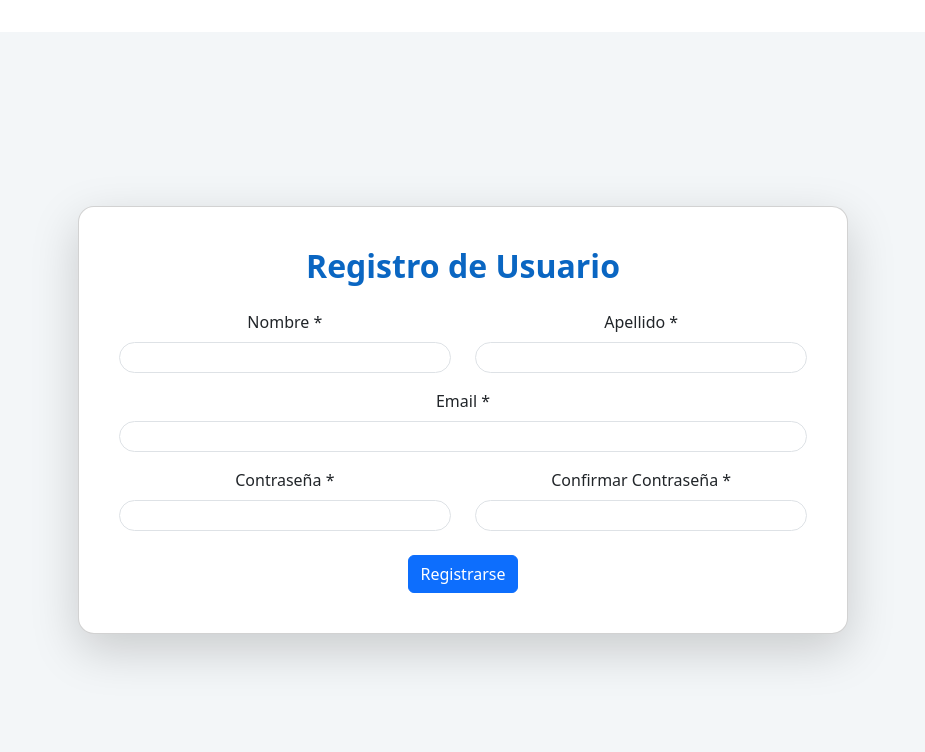
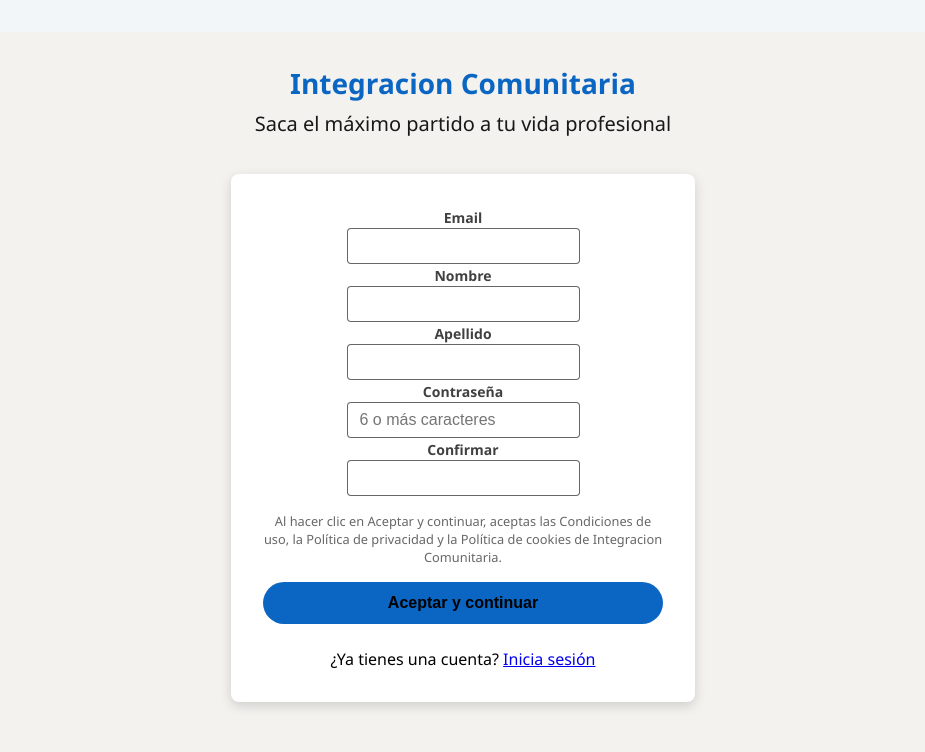
Before and after one commit to nahuelmendez6/int-com-front, a React (Vite) app: page /register-provider in a window 1280 px wide. Shown: the top 752 px of the page, without its empty margins (177-1102 px from the left). Built offline with nearby package versions, Linux system fonts and the light colour scheme.

Commit message:
refactor: refactorizacion de los estilos de pagina de bienvenida, login y registro

```diff
--- a/src/components/registrationForm/PersonalInfoForm.jsx
+++ b/src/components/registrationForm/PersonalInfoForm.jsx
@@ -3,70 +3,72 @@ import { Form, Row, Col } from 'react-bootstrap';
 
 const PersonalInfoForm = ({ formData, handleChange }) => (
   <>
-    <Row className="mb-3">
-      <Form.Group as={Col} md="6">
-        <Form.Label>Nombre *</Form.Label>
+    <Form.Group as={Row} className="mb-3">
+      <Form.Label column sm={4} className="form-label text-sm-end">Email</Form.Label>
+      <Col sm={8}>
+        <Form.Control
+          required
+          type="email"
+          name="email"
+          value={formData.email}
+          onChange={handleChange}
+          className="form-control"
+        />
+      </Col>
+    </Form.Group>
+    <Form.Group as={Row} className="mb-3">
+      <Form.Label column sm={4} className="form-label text-sm-end">Nombre</Form.Label>
+      <Col sm={8}>
         <Form.Control
           required
           type="text"
           name="name"
           value={formData.name}
           onChange={handleChange}
-          size="sm"
-          className="rounded-pill"
+          className="form-control"
         />
-      </Form.Group>
-      <Form.Group as={Col} md="6">
-        <Form.Label>Apellido *</Form.Label>
+      </Col>
+    </Form.Group>
+    <Form.Group as={Row} className="mb-3">
+      <Form.Label column sm={4} className="form-label text-sm-end">Apellido</Form.Label>
+      <Col sm={8}>
         <Form.Control
           required
           type="text"
           name="lastname"
           value={formData.lastname}
           onChange={handleChange}
-          size="sm"
-          className="rounded-pill"
+          className="form-control"
         />
-      </Form.Group>
-    </Row>
-    <Form.Group className="mb-3">
-      <Form.Label>Email *</Form.Label>
-      <Form.Control
-        required
-        type="email"
-        name="email"
-        value={formData.email}
-        onChange={handleChange}
-        size="sm"
-        className="rounded-pill"
-      />
+      </Col>
     </Form.Group>
-    <Row className="mb-3">
-      <Form.Group as={Col} md="6">
-        <Form.Label>Contraseña *</Form.Label>
+    <Form.Group as={Row} className="mb-3">
+      <Form.Label column sm={4} className="form-label text-sm-end">Contraseña</Form.Label>
+      <Col sm={8}>
         <Form.Control
           required
           type="password"
           name="password"
           value={formData.password}
           onChange={handleChange}
-          size="sm"
-          className="rounded-pill"
+          className="form-control"
+          placeholder="6 o más caracteres"
         />
-      </Form.Group>
-      <Form.Group as={Col} md="6">
-        <Form.Label>Confirmar Contraseña *</Form.Label>
+      </Col>
+    </Form.Group>
+    <Form.Group as={Row} className="mb-3">
+      <Form.Label column sm={4} className="form-label text-sm-end">Confirmar</Form.Label>
+      <Col sm={8}>
         <Form.Control
           required
           type="password"
           name="confirmPassword"
           value={formData.confirmPassword}
           onChange={handleChange}
-          size="sm"
-          className="rounded-pill"
+          className="form-control"
         />
-      </Form.Group>
-    </Row>
+      </Col>
+    </Form.Group>
   </>
 );
 
--- a/src/pages/CustomerRegistrationForm.jsx
+++ b/src/pages/CustomerRegistrationForm.jsx
@@ -1,9 +1,9 @@
-
 import React from 'react';
-import { Container, Row, Col, Card, Form } from 'react-bootstrap';
+import { Form, Button, Alert } from 'react-bootstrap';
+import { useNavigate } from 'react-router-dom';
 import useCustomerRegistrationForm from '../hooks/useCustomerRegistrationForm';
-
 import PersonalInfoForm from '../components/registrationForm/PersonalInfoForm';
+import './RegistrationForm.css';
 
 const CustomerRegistrationForm = () => {
   const {
@@ -14,31 +14,34 @@ const CustomerRegistrationForm = () => {
     errors,
     successMessage,
   } = useCustomerRegistrationForm();
-
-
+  const navigate = useNavigate();
 
   return (
-    <Container fluid className="d-flex align-items-center justify-content-center min-vh-100" style={{ background: 'var(--main-bg)' }}>
-      <Row className="w-100 justify-content-center">
-        <Col md={10} lg={9} xl={8}>
-          <Card className="p-4 shadow-lg" style={{ borderRadius: '1rem' }}>
-            <Card.Body>
-              <h2 className="mb-4 section-title text-center">Registro de Cliente</h2>
-              <Form onSubmit={handleSubmit}>
-                <PersonalInfoForm formData={formData} handleChange={handleChange} />
-                <div className="d-flex justify-content-center mt-4">
-                  <button type="submit" className="btn btn-primary" disabled={loading}>
-                    {loading ? 'Registrando...' : 'Registrarse'}
-                  </button>
-                </div>
-                {errors && <p className="text-danger mt-3 text-center">{errors}</p>}
-                {successMessage && <p className="text-success mt-3 text-center">{successMessage}</p>}
-              </Form>
-            </Card.Body>
-          </Card>
-        </Col>
-      </Row>
-    </Container>
+    <div className="registration-page">
+      <header className="registration-header">
+        <a href="/" className="logo">Integracion Comunitaria</a>
+        <h1 className="subtitle">Saca el máximo partido a tu vida profesional</h1>
+      </header>
+      <div className="registration-card">
+        <Form onSubmit={handleSubmit} noValidate>
+          <PersonalInfoForm formData={formData} handleChange={handleChange} />
+
+          {errors && <Alert variant="danger" className="mt-3">{errors}</Alert>}
+          {successMessage && <Alert variant="success" className="mt-3">{successMessage}</Alert>}
+
+          <p className="terms-text">
+            Al hacer clic en Aceptar y continuar, aceptas las Condiciones de uso, la Política de privacidad y la Política de cookies de Integracion Comunitaria.
+          </p>
+
+          <Button type="submit" className="btn-submit" disabled={loading}>
+            {loading ? 'Registrando...' : 'Aceptar y continuar'}
+          </Button>
+        </Form>
+        <div className="login-link">
+          ¿Ya tienes una cuenta? <a href="/login">Inicia sesión</a>
+        </div>
+      </div>
+    </div>
   );
 };
 
--- a/src/pages/ProviderRegistrationForm.jsx
+++ b/src/pages/ProviderRegistrationForm.jsx
@@ -1,8 +1,9 @@
 import React from 'react';
-import { Container, Row, Col, Card, Form } from 'react-bootstrap';
+import { Form, Button, Alert } from 'react-bootstrap';
+import { useNavigate } from 'react-router-dom';
 import useProviderRegistrationForm from '../hooks/useProviderRegistrationForm';
-
 import PersonalInfoForm from '../components/registrationForm/PersonalInfoForm';
+import './RegistrationForm.css';
 
 const ProviderRegistrationForm = () => {
   const {
@@ -13,31 +14,34 @@ const ProviderRegistrationForm = () => {
     errors,
     successMessage,
   } = useProviderRegistrationForm();
-
-
+  const navigate = useNavigate();
 
   return (
-    <Container fluid className="d-flex align-items-center justify-content-center min-vh-100" style={{ background: 'var(--main-bg)' }}>
-      <Row className="w-100 justify-content-center">
-        <Col md={10} lg={9} xl={8}>
-          <Card className="p-4 shadow-lg" style={{ borderRadius: '1rem' }}>
-            <Card.Body>
-              <h2 className="mb-4 section-title text-center">Registro de Usuario</h2>
-              <Form onSubmit={handleSubmit}>
-                <PersonalInfoForm formData={formData} handleChange={handleChange} />
-                <div className="d-flex justify-content-center mt-4">
-                  <button type="submit" className="btn btn-primary" disabled={loading}>
-                    {loading ? 'Registrando...' : 'Registrarse'}
-                  </button>
-                </div>
-                {errors && <p className="text-danger mt-3 text-center">{errors}</p>}
-                {successMessage && <p className="text-success mt-3 text-center">{successMessage}</p>}
-              </Form>
-            </Card.Body>
-          </Card>
-        </Col>
-      </Row>
-    </Container>
+    <div className="registration-page">
+      <header className="registration-header">
+        <a href="/" className="logo">Integracion Comunitaria</a>
+        <h1 className="subtitle">Saca el máximo partido a tu vida profesional</h1>
+      </header>
+      <div className="registration-card">
+        <Form onSubmit={handleSubmit} noValidate>
+          <PersonalInfoForm formData={formData} handleChange={handleChange} />
+
+          {errors && <Alert variant="danger" className="mt-3">{errors}</Alert>}
+          {successMessage && <Alert variant="success" className="mt-3">{successMessage}</Alert>}
+
+          <p className="terms-text">
+            Al hacer clic en Aceptar y continuar, aceptas las Condiciones de uso, la Política de privacidad y la Política de cookies de Integracion Comunitaria.
+          </p>
+
+          <Button type="submit" className="btn-submit" disabled={loading}>
+            {loading ? 'Registrando...' : 'Aceptar y continuar'}
+          </Button>
+        </Form>
+        <div className="login-link">
+          ¿Ya tienes una cuenta? <a href="/login">Inicia sesión</a>
+        </div>
+      </div>
+    </div>
   );
 };
 
--- /dev/null
+++ b/src/pages/RegistrationForm.css
@@ -0,0 +1,81 @@
+.registration-page {
+  background-color: #f3f2ef;
+  min-height: 100vh;
+  display: flex;
+  flex-direction: column;
+  align-items: center;
+  padding: 2rem 1rem;
+}
+
+.registration-header {
+  text-align: center;
+  margin-bottom: 1.5rem;
+}
+
+.registration-header .logo {
+  color: #0a66c2;
+  font-size: 1.75rem;
+  font-weight: 700;
+  text-decoration: none;
+}
+
+.registration-header .subtitle {
+  font-size: 1.25rem;
+  font-weight: 400;
+  color: rgba(0, 0, 0, 0.9);
+  margin-top: 0.5rem;
+}
+
+.registration-card {
+  width: 100%;
+  max-width: 400px;
+  background-color: #fff;
+  border-radius: 8px;
+  padding: 2rem;
+  box-shadow: 0 4px 12px rgba(0, 0, 0, 0.15);
+}
+
+.form-label {
+  font-size: 0.875rem;
+  color: rgba(0, 0, 0, 0.75);
+  margin-bottom: 0.25rem;
+  font-weight: 600;
+}
+
+.form-control {
+  border-radius: 0.25rem;
+  border: 1px solid rgba(0, 0, 0, 0.6);
+  padding: 0.5rem 0.75rem;
+  font-size: 1rem;
+}
+
+.form-control:focus {
+  border-color: #0a66c2;
+  box-shadow: 0 0 0 1px #0a66c2;
+}
+
+.btn-submit {
+  background-color: #0a66c2;
+  border: none;
+  border-radius: 2rem;
+  font-size: 1rem;
+  font-weight: 600;
+  padding: 0.75rem;
+  width: 100%;
+}
+
+.btn-submit:hover {
+  background-color: #004182;
+}
+
+.terms-text {
+  font-size: 0.8rem;
+  color: rgba(0, 0, 0, 0.6);
+  text-align: center;
+  margin: 1rem 0;
+}
+
+.login-link {
+  text-align: center;
+  margin-top: 1.5rem;
+}
--- /dev/null
+++ b/src/pages/WelcomeScreen.css
@@ -0,0 +1,75 @@
+
+.welcome-screen {
+  background-color: #f3f2ef;
+}
+
+.welcome-container {
+  max-width: 1128px;
+  margin: 0 auto;
+  padding: 2rem 0;
+}
+
+.hero-section {
+  display: flex;
+  align-items: center;
+}
+
+.hero-content {
+  flex: 1;
+  padding-right: 2rem;
+}
+
+.hero-content h1 {
+  font-size: 3.5rem;
+  font-weight: 200;
+  color: rgba(0, 0, 0, 0.9);
+}
+
+.hero-image {
+  flex: 1;
+}
+
+.hero-image img {
+  width: 100%;
+  height: auto;
+}
+
+.login-form {
+  margin-top: 2rem;
+}
+
+.form-group {
+  margin-bottom: 1rem;
+}
+
+.btn-google {
+  background-color: #4285f4;
+  color: white;
+  border: none;
+}
+
+.btn-google:hover {
+  background-color: #357ae8;
+}
+
+.divider {
+  display: flex;
+  align-items: center;
+  text-align: center;
+  margin: 1rem 0;
+}
+
+.divider::before,
+.divider::after {
+  content: '';
+  flex: 1;
+  border-bottom: 1px solid #ccc;
+}
+
+.divider:not(:empty)::before {
+  margin-right: .25em;
+}
+
+.divider:not(:empty)::after {
+  margin-left: .25em;
+}
--- a/src/pages/WelcomeScreen.jsx
+++ b/src/pages/WelcomeScreen.jsx
@@ -1,61 +1,68 @@
 import React from 'react';
-import { Container, Row, Col, Card, Button } from 'react-bootstrap';
+import { Container, Row, Col, Form, Button } from 'react-bootstrap';
 import { useNavigate } from 'react-router-dom';
-import 'bootstrap/dist/css/bootstrap.min.css';
+import './WelcomeScreen.css';
 
 const WelcomeScreen = () => {
   const navigate = useNavigate();
 
-  const handleProviderRegister = () => {
-    navigate('/register-provider');
-  };
+  return (
+    <div className="welcome-screen">
+      <Container className="welcome-container">
+        <header className="d-flex justify-content-between align-items-center py-3">
+          <h1 className="h2 text-primary">Integracion comunitaria</h1>
+        </header>
 
-  return (
-    <Container fluid className="d-flex align-items-center justify-content-center min-vh-100" style={{ background: 'var(--main-bg)' }}>
-      <Row className="w-100 justify-content-center">
-        <Col md={10} lg={8} xl={7}>
-          <Card className="p-4 shadow-lg" style={{ borderRadius: '1rem' }}>
-            <Card.Body className="text-center">
-              <h2 className="mb-4 section-title">Bienvenido a Nuestra Plataforma</h2>
-              <p className="lead mb-4">
-                Selecciona cómo deseas registrarte para comenzar:
-              </p>
-              <Row className="g-3">
-                <Col md={6}>
-                  <Card className="card-cliente h-100">
-                    <Card.Body className="d-flex flex-column justify-content-between">
-                      <h5 className="card-title">Soy Cliente</h5>
-                      <p className="card-text">
-                        Busca y contrata servicios de profesionales y empresas.
-                      </p>
-                      <Button variant="primary" className="w-100 mt-3" onClick={() => navigate('/register-customer')}>
-                        Registrarse como Cliente
-                      </Button>
-                    </Card.Body>
-                  </Card>
-                </Col>
-                <Col md={6}>
-                  <Card className="card-proveedor h-100">
-                    <Card.Body className="d-flex flex-column justify-content-between">
-                      <h5 className="card-title">Soy Proveedor</h5>
-                      <p className="card-text">
-                        Ofrece tus servicios y encuentra nuevos clientes.
-                      </p>
-                      <Button variant="success" className="w-100 mt-3" onClick={handleProviderRegister}>
-                        Registrarse como Proveedor
-                      </Button>
-                    </Card.Body>
-                  </Card>
-                </Col>
-              </Row>
-              <div className="mt-4">
-                <p>¿Ya tienes una cuenta? <a href="#" className="text-decoration-none" style={{ color: 'var(--linkedin-blue)' }}>Inicia Sesión aquí</a></p>
+        <main>
+          <Row className="hero-section align-items-center">
+            <Col md={6} className="hero-content">
+              <h1 className="display-4 fw-light mb-4">Bienvenido a tu comunidad profesional</h1>
+              <div className="login-form p-4 border rounded bg-white shadow-sm">
+                <Form>
+                  <Form.Group as={Row} className="mb-3" controlId="formBasicEmail">
+                    <Form.Label column sm="3">Email</Form.Label>
+                    <Col sm="9">
+                      <Form.Control type="email" placeholder="Ingresa tu email" size="lg" />
+                    </Col>
+                  </Form.Group>
+
+                  <Form.Group as={Row} className="mb-3" controlId="formBasicPassword">
+                    <Form.Label column sm="3">Contraseña</Form.Label>
+                    <Col sm="9">
+                      <Form.Control type="password" placeholder="Contraseña" size="lg" />
+                    </Col>
+                  </Form.Group>
+                  <div className="d-grid">
+                    <Button variant="primary" type="submit" size="lg">
+                      Iniciar Sesión
+                    </Button>
+                  </div>
+                </Form>
+                <hr className="my-4" />
+                <div className="text-center">
+                  <p className="mb-2">¿No tienes una cuenta?</p>
+                  <div className="d-grid gap-2">
+                    <Button variant="outline-success" onClick={() => navigate('/register-provider')}>
+                      Registrarse como Proveedor
+                    </Button>
+                    <Button variant="outline-primary" onClick={() => navigate('/register-customer')}>
+                      Registrarse como Cliente
+                    </Button>
+                  </div>
+                </div>
               </div>
-            </Card.Body>
-          </Card>
-        </Col>
-      </Row>
-    </Container>
+            </Col>
+            <Col md={6} className="hero-image">
+              <img
+                src="https://static.licdn.com/aero-v1/sc/h/dxf91zhqd2z6b0bwg85ktm5s4"
+                alt="Welcome to your professional community"
+                className="img-fluid"
+              />
+            </Col>
+          </Row>
+        </main>
+      </Container>
+    </div>
   );
 };
 
```
Also changed, not shown: src/assets/register-background.svg (added).
